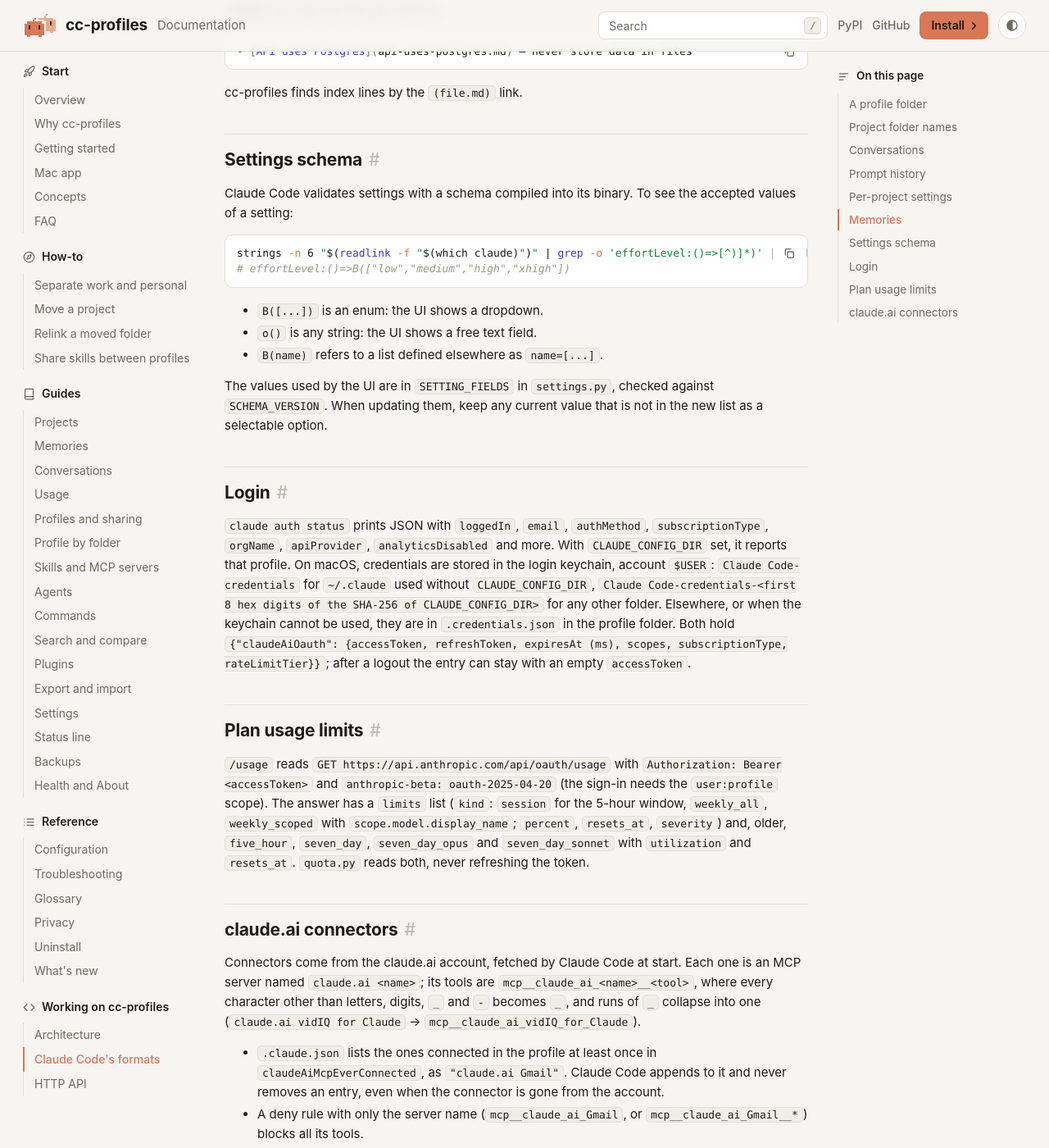
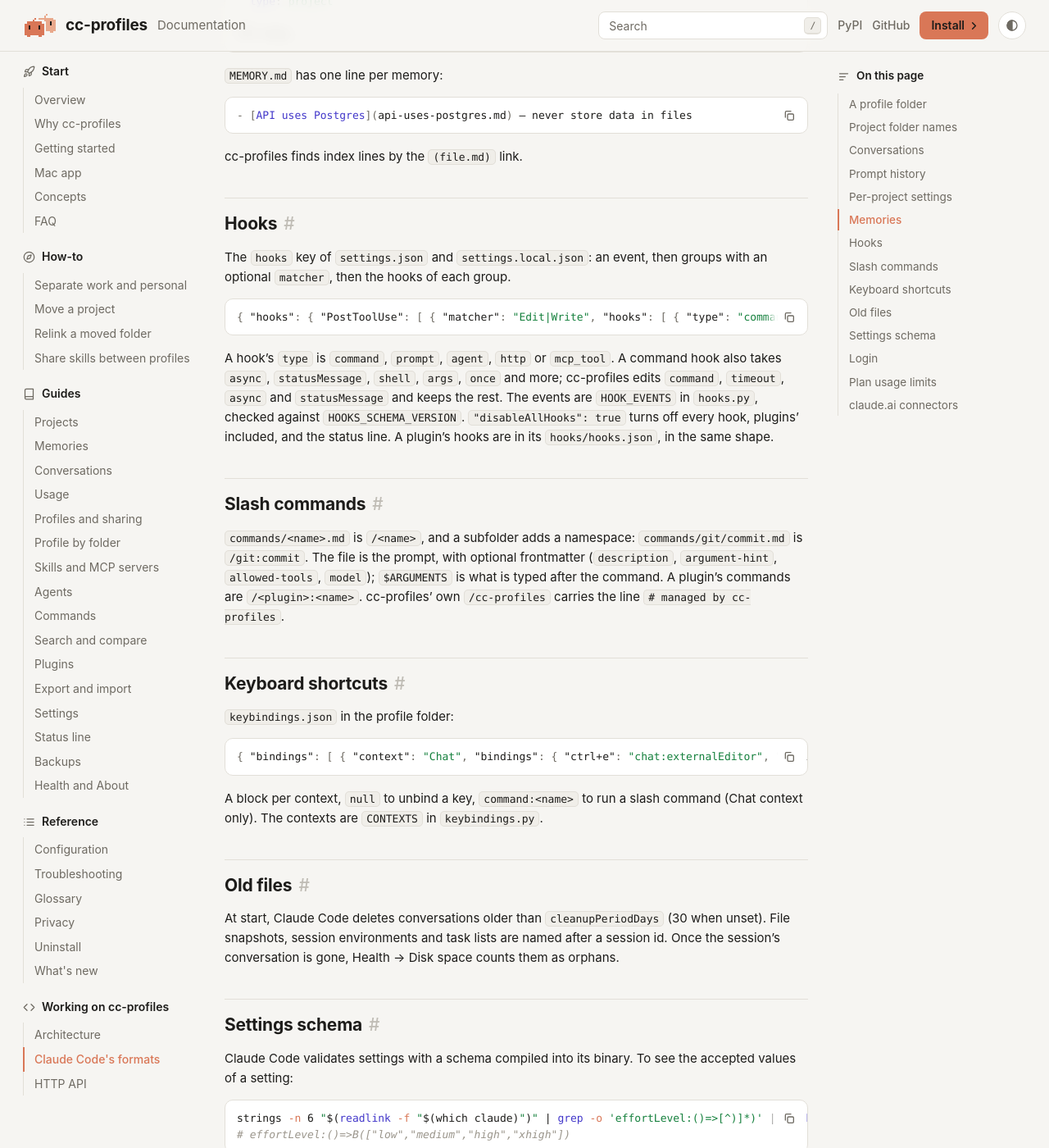
Before and after one commit to andreaiannarone/cc-profiles, a Jekyll site: the page built from docs/claude-code-formats.md, in a window 1280 px wide and 1400 px high, scrolled down 2250 px. Shown: the whole window at 82% size. Built offline with Jekyll 4.4.1, drawn with Linux system fonts in a browser that asks for light colours; our own code applies the rules of GitHub Pages for plain Markdown files; some of the changed text lies outside the part shown.

Commit message:
Document the hooks, slash commands and keyboard shortcuts formats

````diff
--- a/docs/claude-code-formats.md
+++ b/docs/claude-code-formats.md
@@ -16,6 +16,10 @@ cc-profiles reads and writes files that Claude Code does not document as a publi
 │       ├── MEMORY.md            index
 │       └── <memory>.md
 ├── file-history/<sessionId>/    file snapshots of a conversation
+├── session-env/<sessionId>/     a session's environment
+├── todos/<sessionId>-agent-…    a session's task lists
+├── shell-snapshots/  debug/  paste-cache/  image-cache/
+├── keybindings.json             keyboard shortcuts (/keybindings)
 ├── skills/  plugins/  agents/  commands/  output-styles/
 └── .credentials.json            login (on some systems; never copied)
 ```
@@ -85,6 +89,34 @@ The body…
 
 cc-profiles finds index lines by the `(file.md)` link.
 
+## Hooks
+
+The `hooks` key of `settings.json` and `settings.local.json`: an event, then groups with an optional `matcher`, then the hooks of each group.
+
+```json
+{ "hooks": { "PostToolUse": [ { "matcher": "Edit|Write", "hooks": [ { "type": "command", "command": "npx prettier --write", "timeout": 30 } ] } ] } }
+```
+
+A hook's `type` is `command`, `prompt`, `agent`, `http` or `mcp_tool`. A command hook also takes `async`, `statusMessage`, `shell`, `args`, `once` and more; cc-profiles edits `command`, `timeout`, `async` and `statusMessage` and keeps the rest. The events are `HOOK_EVENTS` in `hooks.py`, checked against `HOOKS_SCHEMA_VERSION`. `"disableAllHooks": true` turns off every hook, plugins' included, and the status line. A plugin's hooks are in its `hooks/hooks.json`, in the same shape.
+
+## Slash commands
+
+`commands/<name>.md` is `/<name>`, and a subfolder adds a namespace: `commands/git/commit.md` is `/git:commit`. The file is the prompt, with optional frontmatter (`description`, `argument-hint`, `allowed-tools`, `model`); `$ARGUMENTS` is what is typed after the command. A plugin's commands are `/<plugin>:<name>`. cc-profiles' own `/cc-profiles` carries the line `# managed by cc-profiles`.
+
+## Keyboard shortcuts
+
+`keybindings.json` in the profile folder:
+
+```json
+{ "bindings": [ { "context": "Chat", "bindings": { "ctrl+e": "chat:externalEditor", "ctrl+g": "command:review", "ctrl+u": null } } ] }
+```
+
+A block per context, `null` to unbind a key, `command:<name>` to run a slash command (Chat context only). The contexts are `CONTEXTS` in `keybindings.py`.
+
+## Old files
+
+At start, Claude Code deletes conversations older than `cleanupPeriodDays` (30 when unset). File snapshots, session environments and task lists are named after a session id. Once the session's conversation is gone, Health → Disk space counts them as orphans.
+
 ## Settings schema
 
 Claude Code validates settings with a schema compiled into its binary. To see the accepted values of a setting:
````
